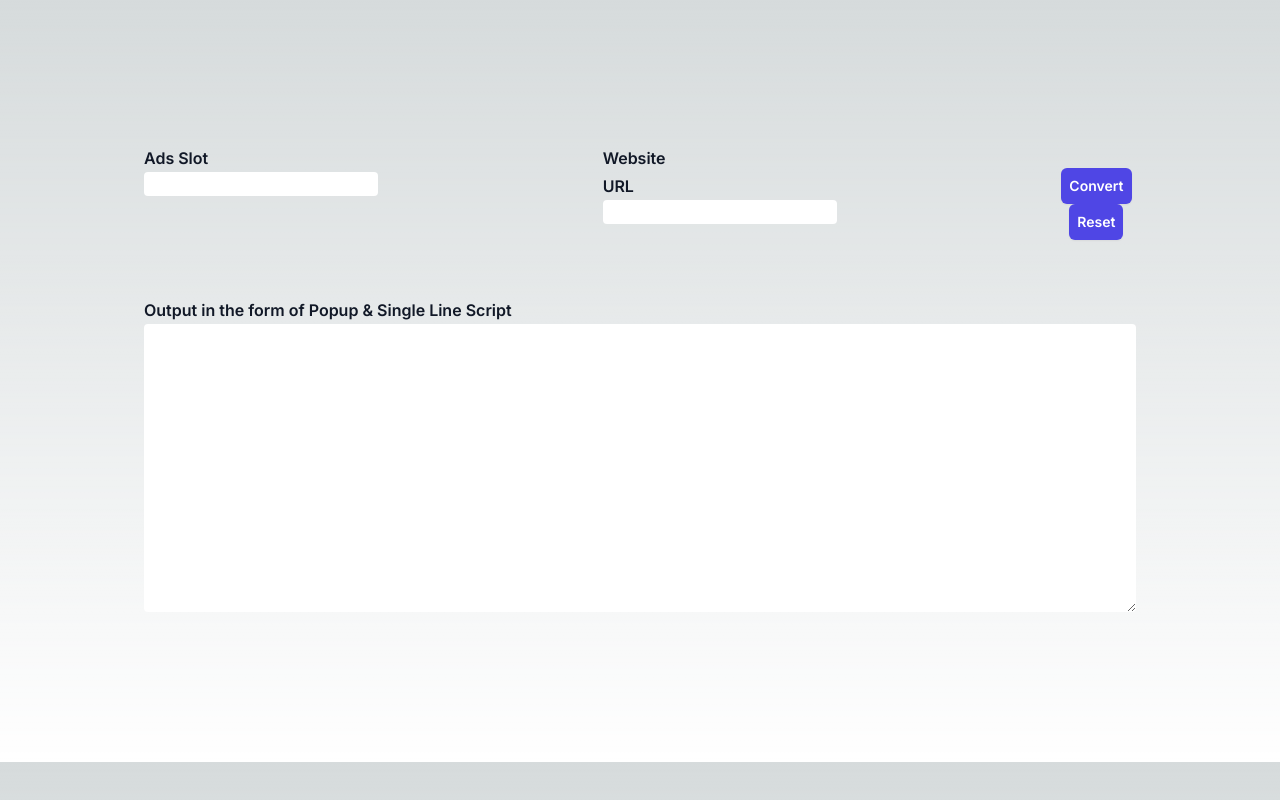
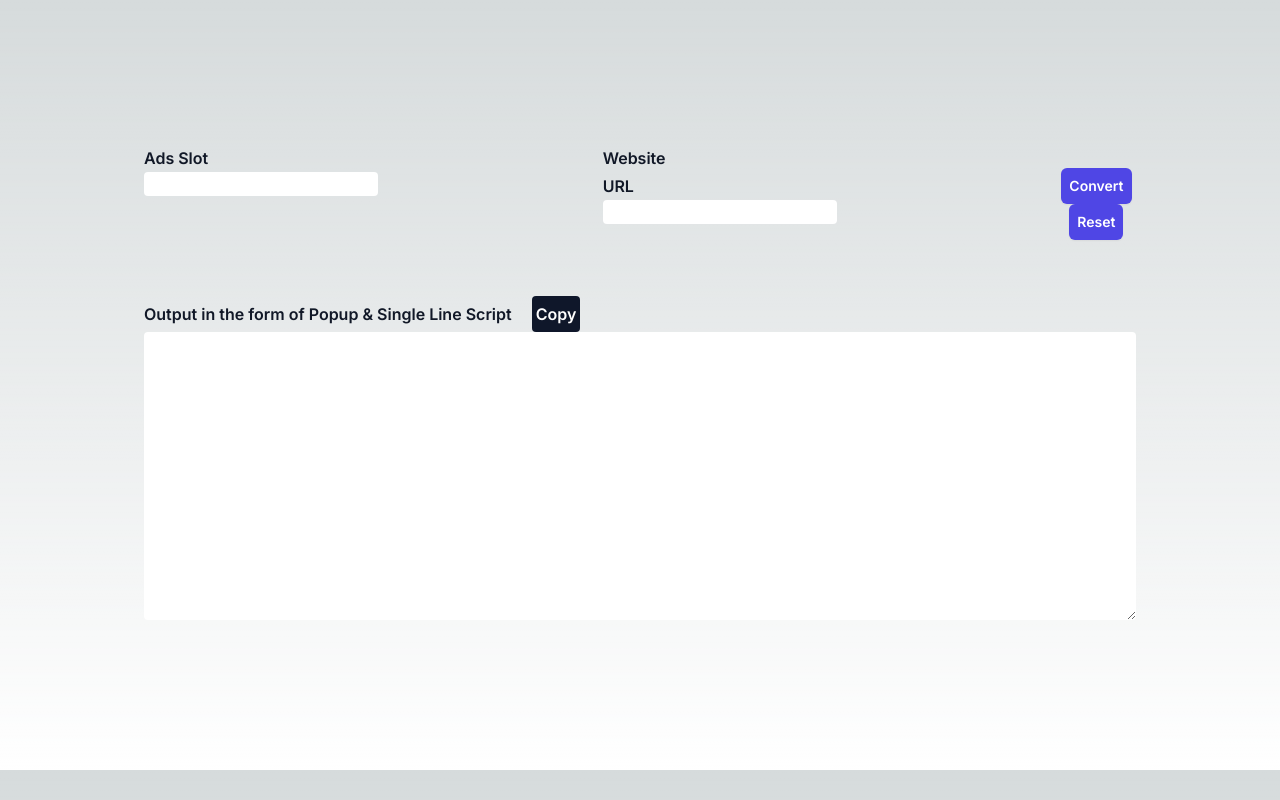
Before and after one commit to anil9450/adsconverter, a Next.js app: page / in a window 1280 px wide. Built offline with nearby package versions, Linux system fonts and the light colour scheme.

Commit message:
copy button added

```diff
--- a/src/app/page.tsx
+++ b/src/app/page.tsx
@@ -1,5 +1,6 @@
 "use client";
 import { useState } from "react";
+import useClipboardCopy from "@/hooks/useClipboardCopy";
 
 export default function Home() {
   const [ads, setAds] = useState("");
@@ -23,6 +24,8 @@ export default function Home() {
     setUrl("");
     setOutput("");
   };
+
+  const copyToClipboard = useClipboardCopy();
 
   return (
     <main className="">
@@ -79,6 +82,14 @@ export default function Home() {
         <div className="col-span-full mt-14">
           <label className="block text-base font-semibold leading-7 text-gray-900">
             Output in the form of Popup & Single Line Script
+            <span className="m-5">
+              <button
+                className="p-1 bg-slate-900 rounded text-white"
+                onClick={() => copyToClipboard(`${output}`)}
+              >
+                Copy
+              </button>
+            </span>
           </label>
           <div className="">
             <textarea className="w-full h-72 rounded p-5" value={output} />
--- /dev/null
+++ b/src/hooks/useClipboardCopy/index.ts
@@ -0,0 +1,16 @@
+import { useCallback } from "react";
+
+const useClipboardCopy = () => {
+  const copyToClipboard = useCallback((text) => {
+    if (navigator.clipboard) {
+      navigator.clipboard.writeText(text).then(() => {
+        console.log("Text copied to clipboard");
+      });
+    } else {
+      console.log("Clipboard API not available");
+    }
+  }, []);
+  return copyToClipboard;
+};
+
+export default useClipboardCopy;
```
